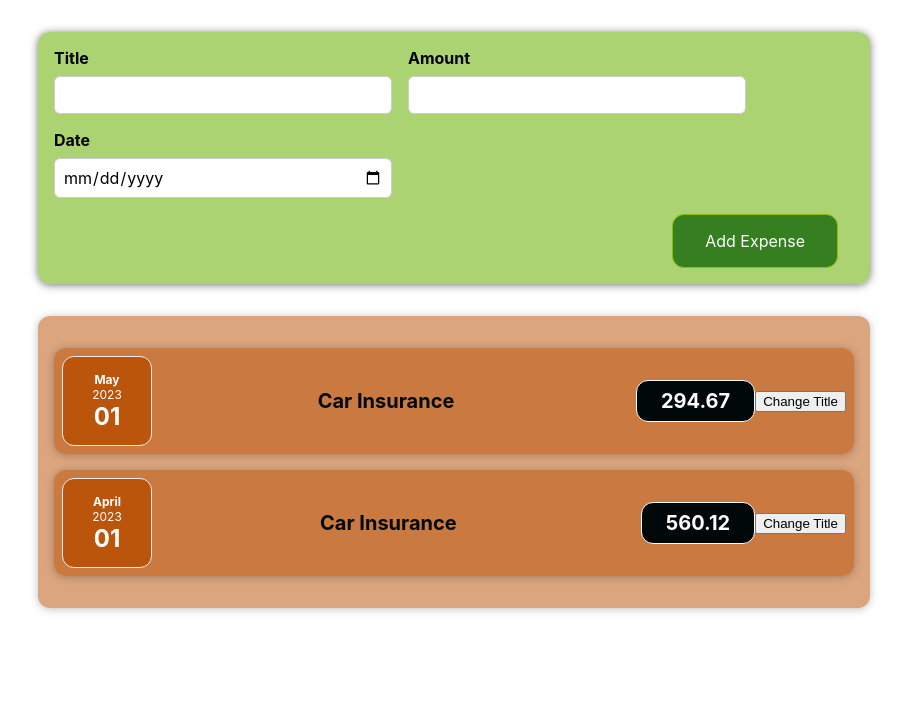
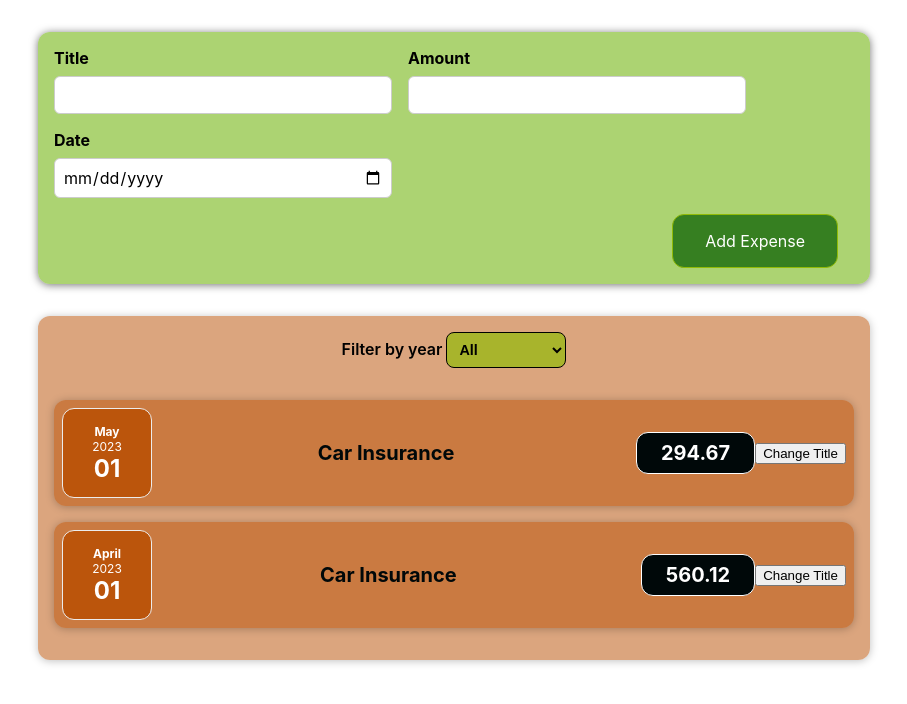
Before and after one commit to Kristjan303/React_thingamabob, a React (Create React App) app in the folder expens/: page / in a window 1280 px wide. Shown: the top 704 px of the page, without its empty margins (186-1093 px from the left). Built offline with nearby package versions, Linux system fonts and the light colour scheme.

Commit message:
Ülesanne3//Filter

```diff
--- a/expens/src/components/expenses/ExpenseItem.js
+++ b/expens/src/components/expenses/ExpenseItem.js
@@ -1,27 +1,25 @@
 import React, { useState } from 'react';
 import './ExpenseItem.css';
 import ExpenseDate from './ExpenseDate';
-import Card from "../UI/Card";
+import Card from '../UI/Card';
 
 const ExpenseItem = (props) => {
-
-    const [title, setTitle] = useState(props.expenseData.expenseTitle);
+    const [title, setTitle] = useState(props.title);
 
     const clickHandler = () => {
         setTitle('Updated!');
-        console.log(title)
-    }
+    };
 
     return (
         <Card className='expense-item'>
-        <ExpenseDate expenseDate={props.expenseData.expenseDate}></ExpenseDate>
+            <ExpenseDate expenseDate={props.date} />
             <div className='expense-item__description'>
-        <h2>{props.expenseData.expenseTitle}</h2>
-        <div className='expense-item__price'>{props.expenseData.expenseAmount}</div>
+                <h2>{title}</h2>
+                <div className='expense-item__price'>{props.amount}</div>
             </div>
             <button onClick={clickHandler}>Change Title</button>
         </Card>
-  )
-}
+    );
+};
 
 export default ExpenseItem;
--- a/expens/src/components/expenses/Expenses.js
+++ b/expens/src/components/expenses/Expenses.js
@@ -1,14 +1,37 @@
+import React, { useState } from 'react';
 import ExpenseItem from './ExpenseItem';
 import './Expenses.css';
 import Card from '../UI/Card';
+import Filter from '../filter/Filter';
 
 const Expenses = (props) => {
+    const [filteredYear, setFilteredYear] = useState('');
+
+    const filterChangeHandler = (selectedYear) => {
+        setFilteredYear(selectedYear);
+    };
+
+    const filteredExpenses = props.expenses.filter((expense) => {
+        return filteredYear === '' || expense.expenseDate.getFullYear().toString() === filteredYear;
+    });
+
     return (
         <Card className='expenses'>
-            <ExpenseItem expenseData={props.expenses[0]}></ExpenseItem>
-            <ExpenseItem expenseData={props.expenses[1]}></ExpenseItem>
+            <Filter onFilter={filterChangeHandler} selectedYear={filteredYear} />
+            {filteredExpenses.length === 0 ? (
+                <p>No expenses found.</p>
+            ) : (
+                filteredExpenses.map((expense) => (
+                    <ExpenseItem
+                        key={expense.id}
+                        title={expense.expenseTitle}
+                        amount={expense.expenseAmount}
+                        date={expense.expenseDate}
+                    />
+                ))
+            )}
         </Card>
     );
-}
+};
 
 export default Expenses;
--- /dev/null
+++ b/expens/src/components/filter/Filter.css
@@ -0,0 +1,18 @@
+.filter__text{
+    font-size: 1rem;
+    font-weight: 600;
+    color: #000;
+    margin-bottom: 1rem;
+}
+
+.dropdown{
+    width: 15%;
+    margin-bottom: 1rem;
+    font-size: .9rem;
+    font-weight: 600;
+    color: #000;
+    background-color: rgba(145, 187, 7, 0.68);
+    border: 1px solid #000;
+    padding: 0.5rem;
+    border-radius: 0.5rem;
+}
--- /dev/null
+++ b/expens/src/components/filter/Filter.js
@@ -0,0 +1,22 @@
+import React from 'react';
+import './Filter.css';
+
+const Filter = (props) => {
+    const dropdownChangeHandler = (event) => {
+        props.onFilter(event.target.value);
+    };
+
+    return (
+        <div>
+            <label className={'filter__text'}>Filter by year </label>
+            <select className={'dropdown'} onChange={dropdownChangeHandler}>
+                <option value=''>All</option>
+                <option value='2022'>2022</option>
+                <option value='2023'>2023</option>
+                <option value='2024'>2024</option>
+            </select>
+        </div>
+    );
+};
+
+export default Filter;
```
Lines whose indentation alone changed are shown as unchanged.
